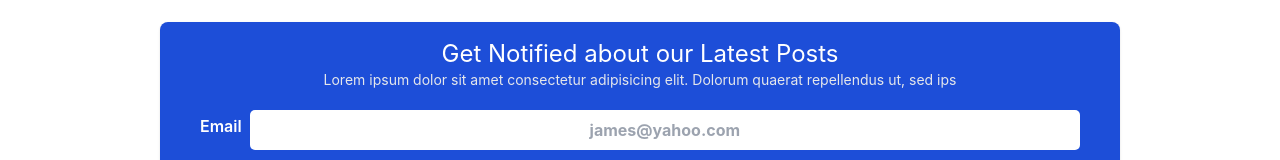
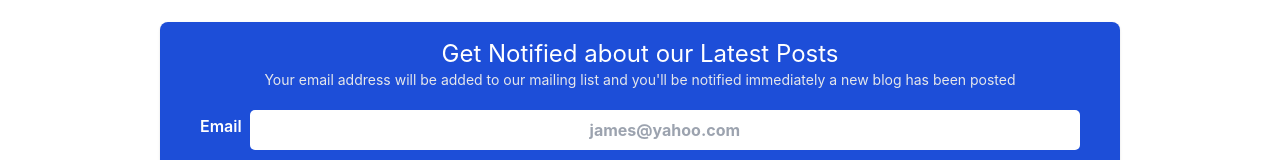
Before and after one commit to Abi0l9/blog-utiva, a React (Create React App) app in the folder frontend/: page /blogs/1/edit in a window 1280 px wide. Shown: the part 1002-1162 px from the top of the page. Built offline with nearby package versions, Linux system fonts and the light colour scheme; no server answers.

Commit message:
edited subsrcibe section dummy text

```diff
--- a/frontend/src/components/Subscribe.jsx
+++ b/frontend/src/components/Subscribe.jsx
@@ -35,8 +35,7 @@ const Subscribe = () => {
           </p>
         )}
         <p className="text-sm text-gray-200">
-          Lorem ipsum dolor sit amet consectetur adipisicing elit. Dolorum
-          quaerat repellendus ut, sed ips
+          Your email address will be added to our mailing list and you'll be notified immediately a new blog has been posted
         </p>
         <form onSubmit={handleSubmit}>
           <div className="flex flex-col md:flex-row items-center my-3">
```
